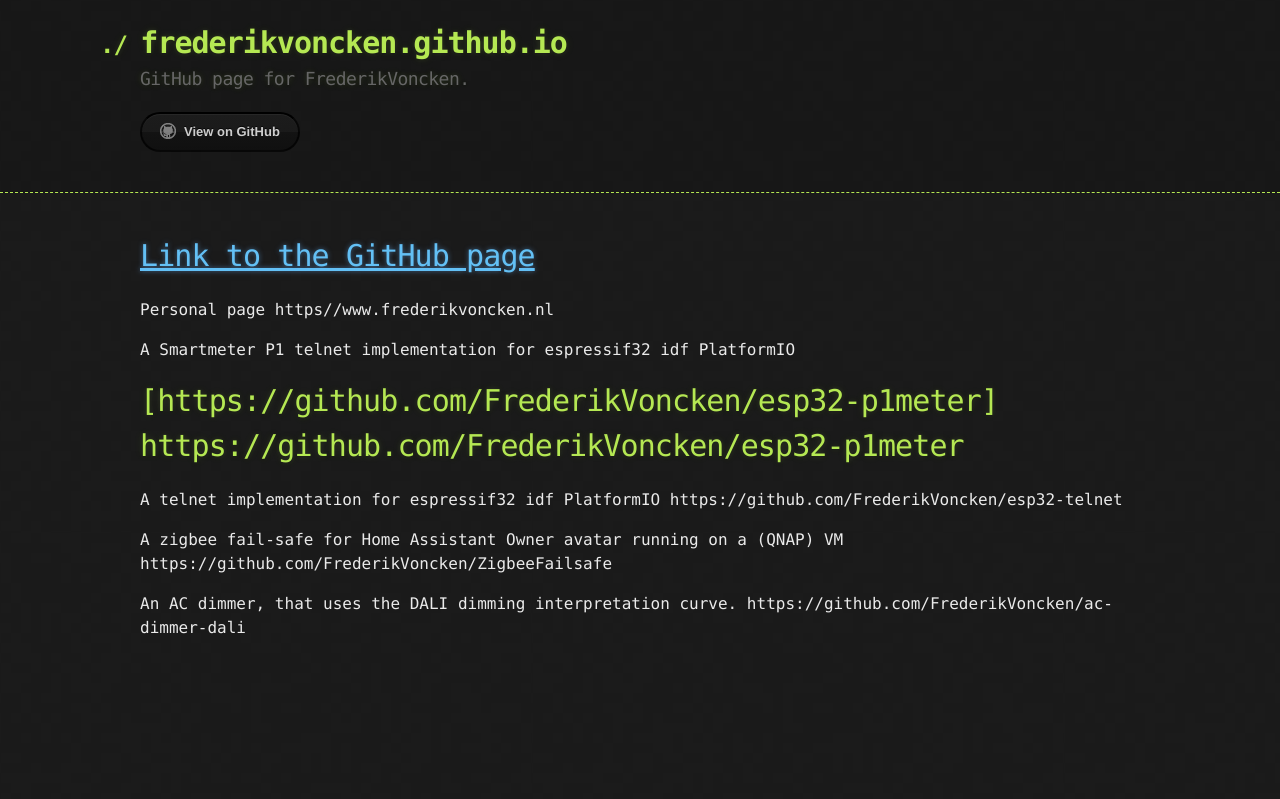
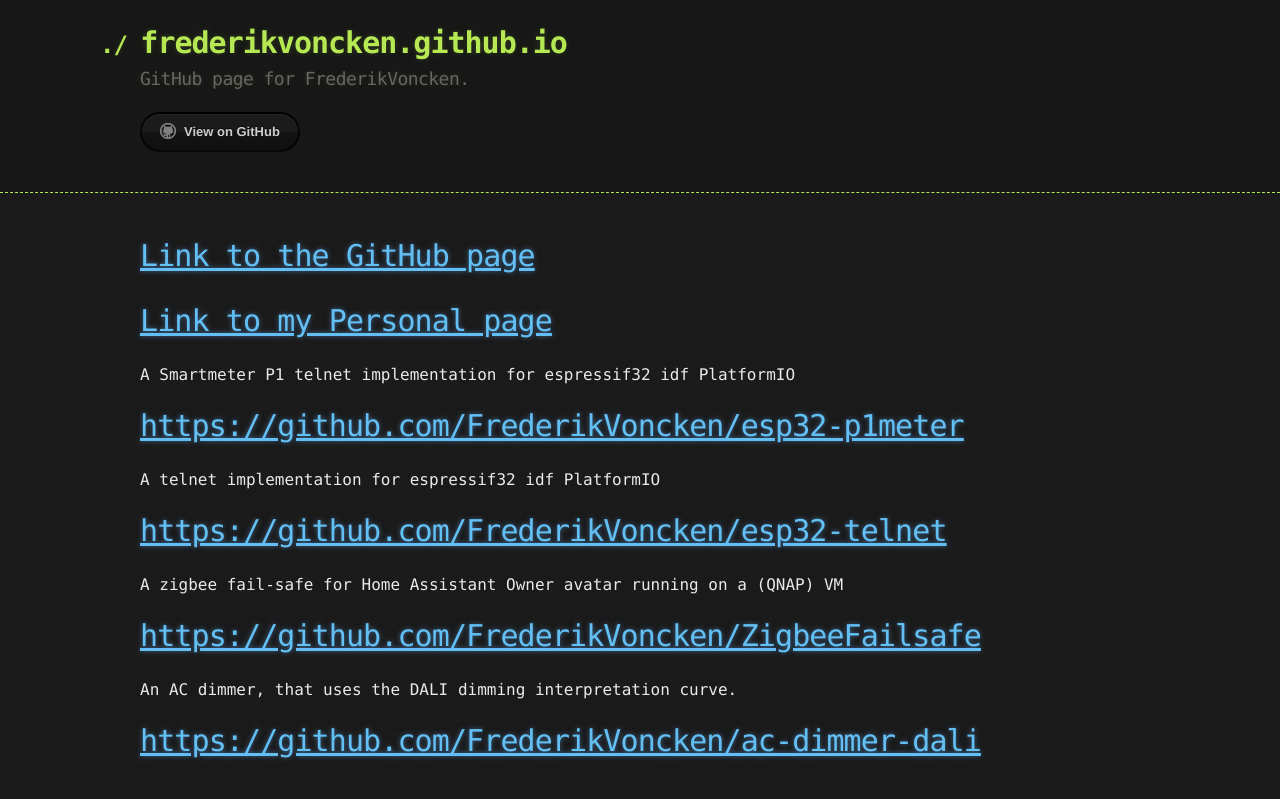
Before and after one commit to FrederikVoncken/frederikvoncken.github.io, a Jekyll site: the page built from index.md, in a window 1280 px wide. Shown: the top 799 px of the page. Built offline with Jekyll 4.4.1, drawn with Linux system fonts in a browser that asks for light colours; our own code applies the rules of GitHub Pages for plain Markdown files.

Commit message:
Update index.md

```diff
--- a/index.md
+++ b/index.md
@@ -1,14 +1,15 @@
 # [Link to the GitHub page](https://github.com/FrederikVoncken)
-Personal page https//www.frederikvoncken.nl
+
+# [Link to my Personal page](https//www.frederikvoncken.nl)
 
 A Smartmeter P1 telnet implementation for espressif32 idf PlatformIO
-# [https://github.com/FrederikVoncken/esp32-p1meter] https://github.com/FrederikVoncken/esp32-p1meter
+# [https://github.com/FrederikVoncken/esp32-p1meter](https://github.com/FrederikVoncken/esp32-p1meter)
 
 A telnet implementation for espressif32 idf PlatformIO
-https://github.com/FrederikVoncken/esp32-telnet
+# [https://github.com/FrederikVoncken/esp32-telnet](https://github.com/FrederikVoncken/esp32-telnet)
 
 A zigbee fail-safe for Home Assistant Owner avatar running on a (QNAP) VM
-https://github.com/FrederikVoncken/ZigbeeFailsafe
+# [https://github.com/FrederikVoncken/ZigbeeFailsafe](https://github.com/FrederikVoncken/ZigbeeFailsafe)
 
 An AC dimmer, that uses the DALI dimming interpretation curve.
-https://github.com/FrederikVoncken/ac-dimmer-dali
+# [https://github.com/FrederikVoncken/ac-dimmer-dali](https://github.com/FrederikVoncken/ac-dimmer-dali)
```
